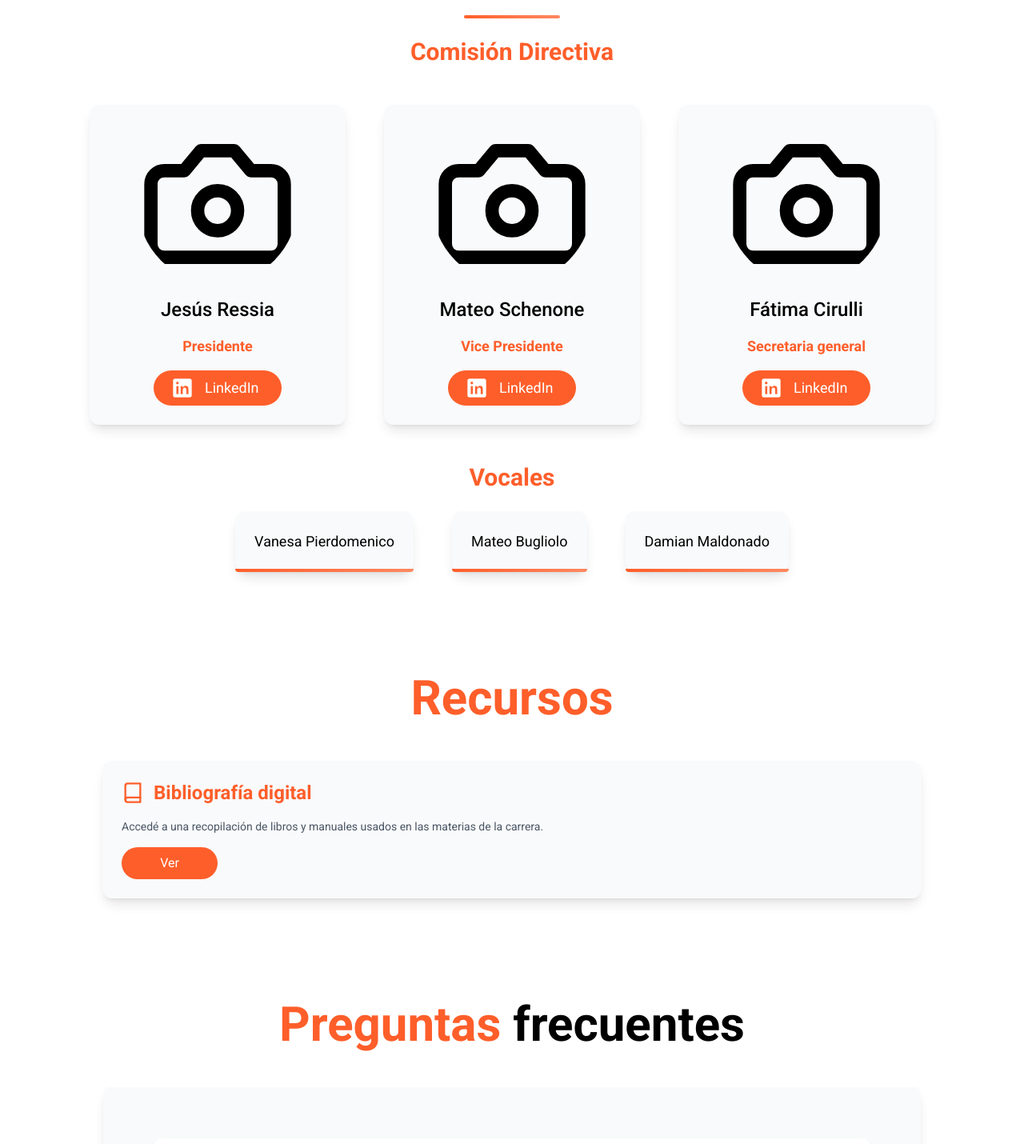
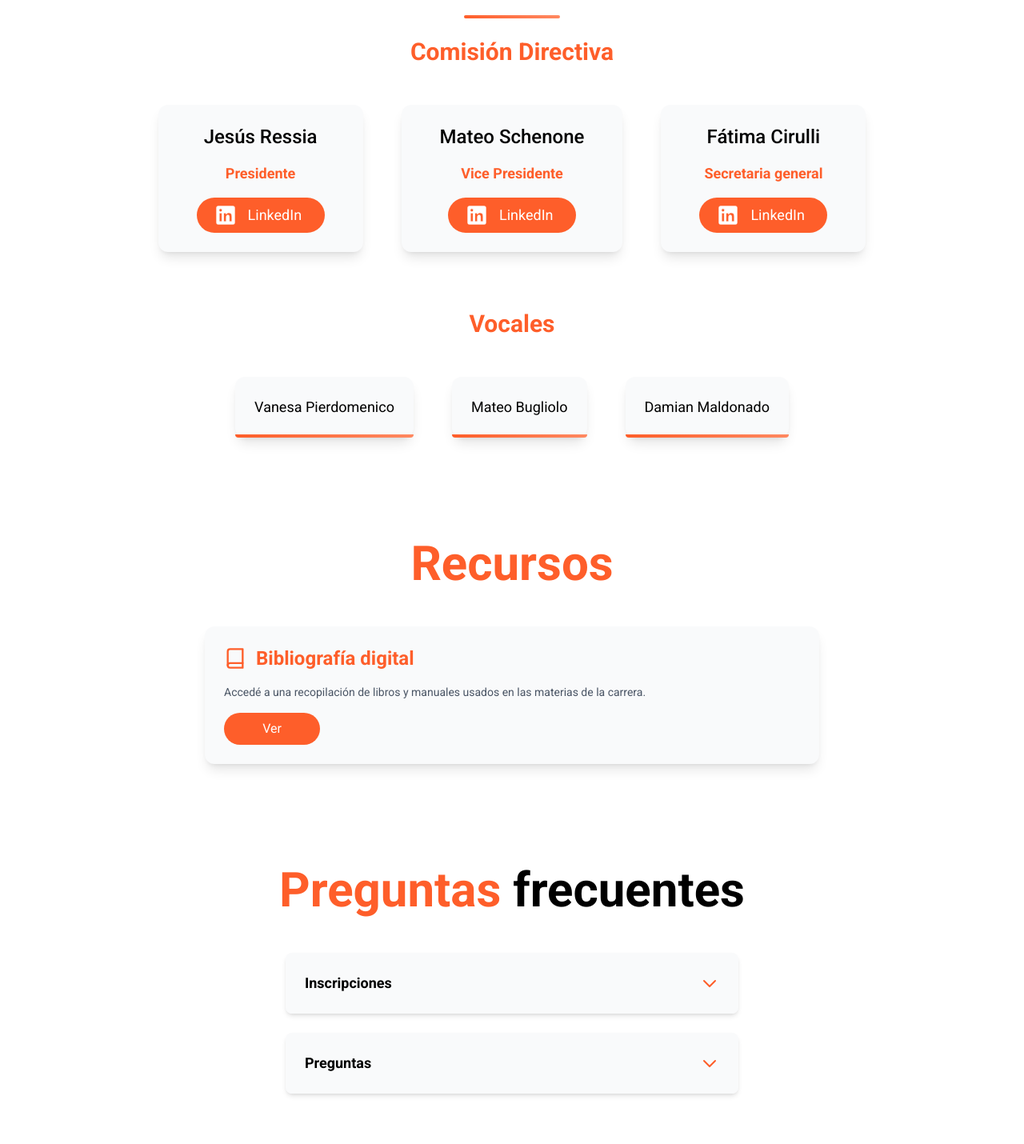
Before and after one commit to FranciscoJarusz/lista365, a React (Vite) app: page / in a window 1280 px wide. Shown: the part 785-2215 px from the top of the page at 80% size. Built offline with nearby package versions, Linux system fonts and the light colour scheme.

Commit message:
Cambios visuales y de algunos datos en varios componentes.

```diff
--- a/src/components/Footer.jsx
+++ b/src/components/Footer.jsx
@@ -4,7 +4,7 @@ import whatsappIcon from '../assets/whatsapp.svg';
 
 const Footer = () => {
     return (
-        <footer className="bg-black p-6 flex flex-col items-center justify-center">
+        <footer className="bg-black p-6 flex flex-col items-center justify-center mt-20">
 
             <div className="flex flex-col items-center justify-center gap-8">
                 <p className="text-xl text-primario font-bold text-wrap max-w-2xl text-center">Centro de Estudiantes de la Licenciatura en Enfermería - Lista 365</p>
--- a/src/components/Integrantes.jsx
+++ b/src/components/Integrantes.jsx
@@ -1,5 +1,4 @@
 import React from 'react';
-import cameraIcon from '../assets/camera.svg';
 import linkedinIcon from '../assets/linkedin.svg';
 
 const Integrantes = () => {
@@ -9,12 +8,11 @@ const Integrantes = () => {
 
             <div className="h-1 w-30 bg-gradient-to-r from-primario to-secundario rounded-xl"></div>
 
-            <h2 className="text-3xl font-bold text-primario">Comisión Directiva</h2>
+            <h2 className="text-3xl font-bold text-primario mb-6">Comisión Directiva</h2>
 
-            <div className="p-6 flex items-center justify-center gap-12">
+            <div className="flex items-center justify-center gap-12">
 
-                <div className="flex flex-col items-center justify-center gap-4 bg-gray-50 p-6 rounded-xl w-80 shadow-lg">
-                    <img src={cameraIcon} alt="Presidente" className="w-50 h-50 rounded-full object-cover" />
+                <div className="flex flex-col items-center justify-center gap-4 bg-gray-50 py-6 px-12 rounded-xl shadow-lg">
                     <h3 className="text-2xl font-medium text-black">Jesús Ressia</h3>
                     <p className="text-lg text-primario font-bold max-w-2xl">Presidente</p>
                      <a href="/" target="_blank" className="flex items-center gap-4 gradiente-boton rounded-full px-6 py-2 text-lg text-white w-40">
@@ -23,8 +21,7 @@ const Integrantes = () => {
                       </a>
                 </div>
 
-                <div className="flex flex-col items-center justify-center gap-4 bg-gray-50 p-6 rounded-xl w-80 shadow-lg">
-                    <img src={cameraIcon} alt="Presidente" className="w-50 h-50 rounded-full object-cover" />
+                <div className="flex flex-col items-center justify-center gap-4 bg-gray-50 py-6 px-12 rounded-xl shadow-lg">
                     <h3 className="text-2xl font-medium text-black">Mateo Schenone</h3>
                     <p className="text-lg text-primario font-bold max-w-2xl">Vice Presidente</p>
                      <a href="/" target="_blank" className="flex items-center gap-4 gradiente-boton rounded-full px-6 py-2 text-lg text-white w-40">
@@ -33,8 +30,7 @@ const Integrantes = () => {
                       </a>
                 </div>
 
-                <div className="flex flex-col items-center justify-center gap-4 bg-gray-50 p-6 rounded-xl w-80 shadow-lg">
-                    <img src={cameraIcon} alt="Presidente" className="w-50 h-50 rounded-full object-cover" />
+                <div className="flex flex-col items-center justify-center gap-4 bg-gray-50 py-6 px-12 rounded-xl shadow-lg">
                     <h3 className="text-2xl font-medium text-black">Fátima Cirulli</h3>
                     <p className="text-lg text-primario font-bold max-w-2xl">Secretaria general</p>
                      <a href="/" target="_blank" className="flex items-center gap-4 gradiente-boton rounded-full px-6 py-2 text-lg text-white w-40">
@@ -45,7 +41,7 @@ const Integrantes = () => {
 
             </div>
 
-            <h2 className="text-3xl font-bold text-primario">Vocales</h2>
+            <h2 className="text-3xl font-bold text-primario mt-12 mb-6">Vocales</h2>
 
             <div className="flex items-center justify-center gap-12">
 
--- a/src/components/Preguntas-frecuentes.jsx
+++ b/src/components/Preguntas-frecuentes.jsx
@@ -6,16 +6,54 @@ const PreguntasFrecuentes = () => {
 
             <h1 className="text-6xl font-bold text-black mb-12"><span className="text-primario">Preguntas</span> frecuentes</h1>
 
-            <div className="bg-gray-50 shadow-lg p-16 rounded-lg flex flex-col items-center justify-center max-w-9xl gap-6">
+            <div className="flex flex-col items-center justify-center max-w-9xl gap-6">
 
                 <div className="w-full bg-white rounded-lg shadow-md overflow-hidden deslizar-abajo">
 
                     <input type="checkbox" id="pregunta1" className="hidden" />
 
-                    <label htmlFor="pregunta1" className="group w-full p-6 text-left flex gap-8 items-center transition-colors duration-300 cursor-pointer bg-white hover:bg-gradient-to-br hover:from-primario hover:to-secundario hover:text-white">
+                    <label htmlFor="pregunta1" className="group w-full p-6 text-left flex justify-between items-center transition-colors duration-300 cursor-pointer bg-gray-50 hover:bg-gradient-to-br hover:from-primario hover:to-secundario hover:text-white">
 
                         <span className="text-lg font-semibold text-black group-hover:text-white transition-colors duration-300">
-                            Lorem ipsum dolor sit amet consectetur adipisicing elit. Quisquam, quos. Lorem ipsum dolorpisici
+                            Inscripciones
+                        </span>
+                        <svg
+                            className="w-6 h-6 text-primario group-hover:text-white transition-colors duration-300"
+                            fill="none"
+                            stroke="currentColor"
+                            viewBox="0 0 24 24"
+                        >
+                            <path
+                                strokeLinecap="round"
+                                strokeLinejoin="round"
+                                strokeWidth="2"
+                                d="M19 9l-7 7-7-7"
+                            />
+                        </svg>
+
+                    </label>
+
+                    <div className="deslizar-abajo-content">
+
+                        <div className="p-6">
+                            <p className="text-gray-600">
+                                Lorem ipsum dolor sit amet consectetur adipisicing elit. Quisquam, quos.
+                            </p>
+
+                        </div>
+
+                    </div>
+
+                </div>
+
+                <div className="w-full bg-white rounded-lg shadow-md overflow-hidden deslizar-abajo">
+
+                    <input type="checkbox" id="pregunta2" className="hidden" />
+
+                    <label htmlFor="pregunta2" className="group w-full p-6 text-left flex justify-between items-center transition-colors duration-300 cursor-pointer bg-gray-50 hover:bg-gradient-to-br hover:from-primario hover:to-secundario hover:text-white">
+
+                        <span className="text-lg font-semibold text-black group-hover:text-white transition-colors duration-300">
+                            Preguntas
                         </span>
                         <svg
                             className="w-6 h-6 text-primario group-hover:text-white transition-colors duration-300"
--- a/src/components/Recursos.jsx
+++ b/src/components/Recursos.jsx
@@ -6,7 +6,7 @@ const Recursos = () => {
 
             <h1 className="text-6xl font-bold text-primario mb-12">Recursos</h1>
 
-            <div className="flex flex-col items-left justify-center max-w-5xl w-full mx-auto gap-12">
+            <div className="flex flex-col items-left justify-center max-w-3xl w-full mx-auto gap-12">
 
                 <div className="flex flex-col items-left gap-4 bg-gray-50 p-6 rounded-xl shadow-lg">
 
```
Also changed, not shown: src/assets/camera.svg (deleted).
